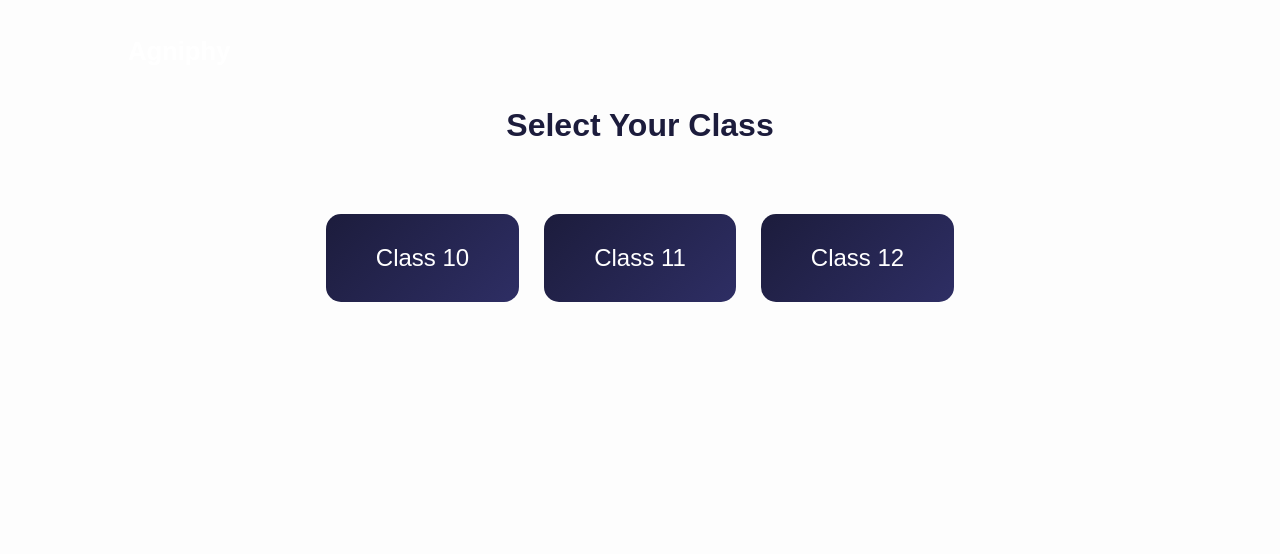
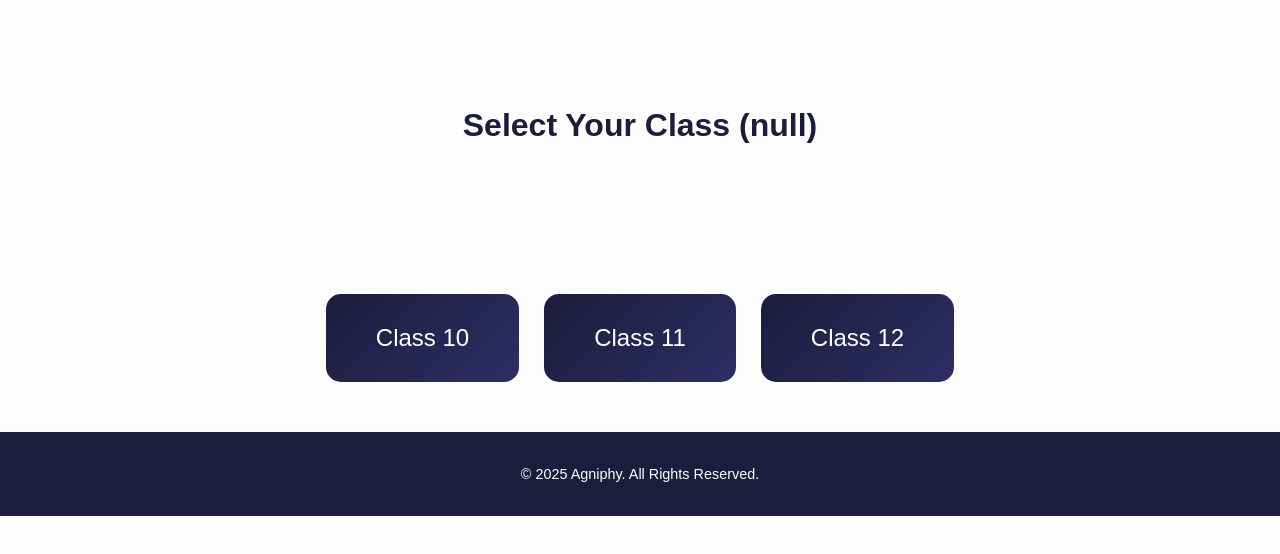
Before and after one commit to dodo2725/agniphy, a plain HTML site: page website/class.html in a window 1280 px wide. Drawn offline with Linux system fonts and the light colour scheme.

Commit message:
Update class.html

```diff
--- a/website/class.html
+++ b/website/class.html
@@ -1,45 +1,39 @@
 <!DOCTYPE html>
 <html lang="en">
 <head>
-  <meta charset="UTF-8">
-  <meta name="viewport" content="width=device-width, initial-scale=1.0">
-  <title>Select Class | Agniphy</title>
-  <link rel="stylesheet" href="style.css">
+  <meta charset="UTF-8" />
+  <meta name="viewport" content="width=device-width, initial-scale=1.0" />
+  <title>Select Your Class | Agniphy</title>
+  <link rel="stylesheet" href="style.css" />
 </head>
 <body>
-  <header class="navbar">
-    <h1 class="logo">Agniphy</h1>
-    <button class="btn-secondary" id="logoutBtn">Logout</button>
+  <header class="section">
+    <h2 id="boardTitle">Select Your Class</h2>
   </header>
 
-  <section class="section">
-    <h2>Select Your Class</h2>
-    <div class="board-selection">
-      <div class="board-card" data-class="10">Class 10</div>
-      <div class="board-card" data-class="11">Class 11</div>
-      <div class="board-card" data-class="12">Class 12</div>
-    </div>
-  </section>
+  <main class="board-selection">
+    <div class="board-card" data-class="10">Class 10</div>
+    <div class="board-card" data-class="11">Class 11</div>
+    <div class="board-card" data-class="12">Class 12</div>
+  </main>
 
-  <script type="module">
-    import { requireLogin, logoutUser } from "./script.js";
+  <footer>
+    <p>© 2025 Agniphy. All Rights Reserved.</p>
+  </footer>
 
-    // Require login and board selection
-    requireLogin();
-    if (!localStorage.getItem("selectedBoard")) {
-      alert("Please select your board first!");
-      window.location.href = "boards.html";
-    }
+  <script>
+    // Display selected board
+    const board = localStorage.getItem("selectedBoard");
+    document.getElementById("boardTitle").innerText = `Select Your Class (${board})`;
 
-    // Logout
-    document.getElementById("logoutBtn").addEventListener("click", logoutUser);
-
-    // Class selection
+    // Handle class selection
     document.querySelectorAll(".board-card").forEach(card => {
       card.addEventListener("click", () => {
         const selectedClass = card.getAttribute("data-class");
         localStorage.setItem("selectedClass", selectedClass);
-        window.location.href = "syllabus.html";
+        alert(`You selected ${board} - Class ${selectedClass}`);
+        // Redirect to subject page later
+        // window.location.href = "subjects.html";
       });
     });
   </script>
```
